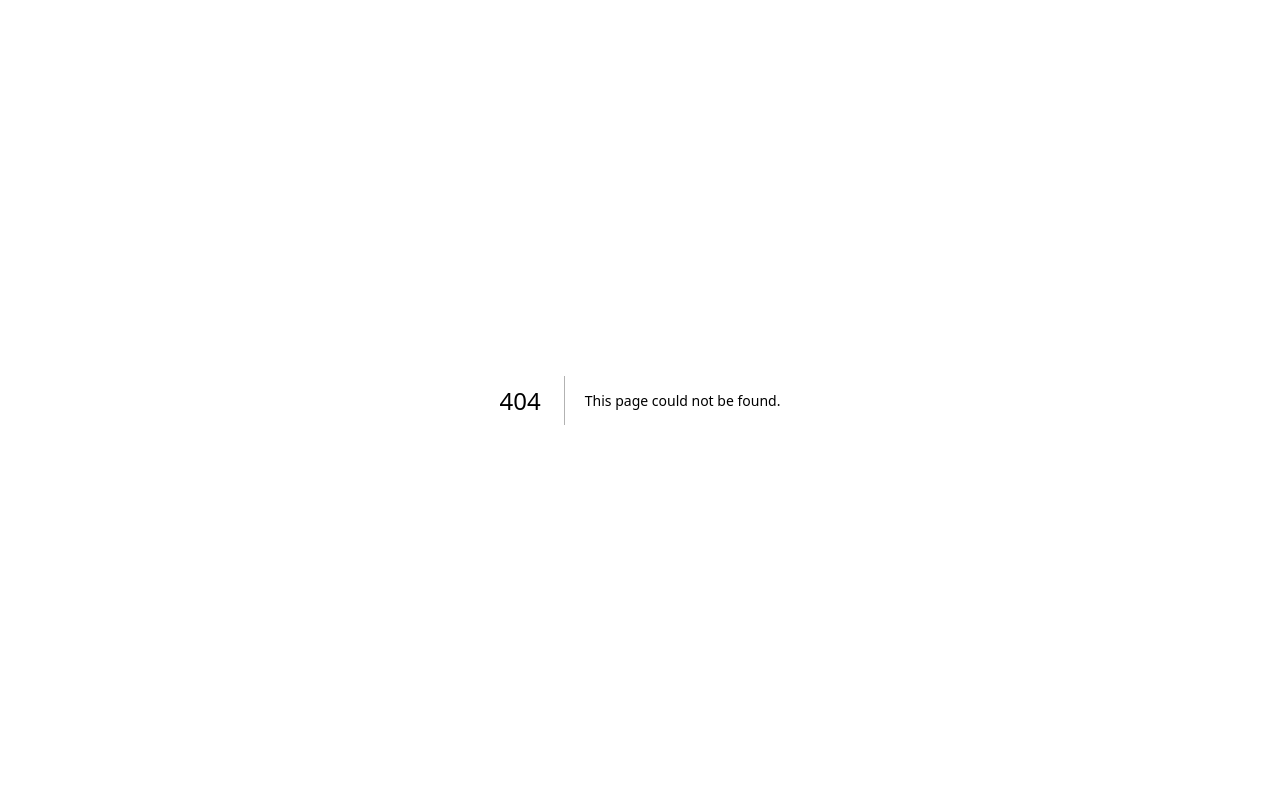
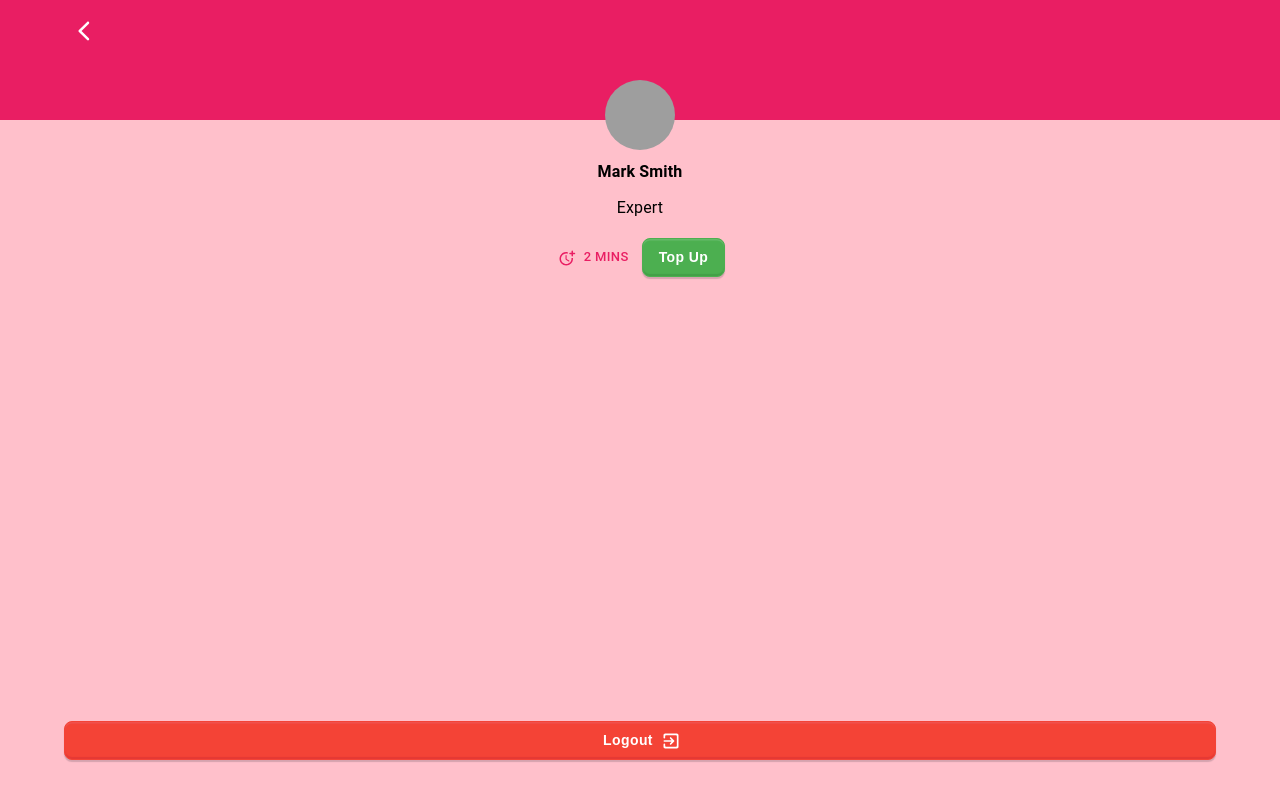
Before and after one commit to daveOnactive/callbuddy, a Next.js app: page /profile in a window 1280 px wide. Before the commit this address had no page. Built offline with nearby package versions, Linux system fonts and the light colour scheme; grey boxes are pictures that could not be loaded.

Commit message:
profile ui

```diff
--- /dev/null
+++ b/app/profile/page.tsx
@@ -0,0 +1,12 @@
+import { BuyTime, Logout, ProfileHeader } from "@/components";
+import { Box } from "@mui/material";
+
+export default function Profile() {
+  return (
+    <Box>
+      <ProfileHeader />
+      <BuyTime />
+      <Logout />
+    </Box>
+  )
+}
--- a/app/theme.ts
+++ b/app/theme.ts
@@ -101,7 +101,7 @@ export const theme = createTheme({
     },
     MuiTypography: {
       defaultProps: {
-        color: "white",
+        // color: "white",
       },
     },
   },
--- /dev/null
+++ b/components/features/BuyTime.tsx
@@ -0,0 +1,20 @@
+import { Box, Button } from "@mui/material";
+import MoreTimeRoundedIcon from '@mui/icons-material/MoreTimeRounded';
+
+export function BuyTime() {
+  return (
+    <Box sx={{
+      display: 'flex',
+      gap: 1,
+      mt: 2,
+      justifyContent: 'center'
+    }}>
+      <Button size='small' startIcon={<MoreTimeRoundedIcon />}>
+        2 mins
+      </Button>
+      <Button size='small' variant="contained" color='success'>
+        Top Up
+      </Button>
+    </Box>
+  )
+}
--- /dev/null
+++ b/components/features/Logout.tsx
@@ -0,0 +1,16 @@
+import { Button } from "@mui/material";
+import ExitToAppRoundedIcon from '@mui/icons-material/ExitToAppRounded';
+
+export function Logout() {
+  return (
+    <Button endIcon={<ExitToAppRoundedIcon />} variant="contained" color='error' sx={{
+      position: 'absolute',
+      bottom: '5%',
+      width: '90%',
+      left: '50%',
+      transform: 'translateX(-50%)'
+    }}>
+      Logout
+    </Button>
+  )
+}
--- a/components/features/index.ts
+++ b/components/features/index.ts
@@ -3,3 +3,5 @@ export * from "./SelectGender";
 export * from "./IncomingCall";
 export * from "./InCall";
 export * from "./StartCall";
+export * from "./BuyTime";
+export * from "./Logout";
--- /dev/null
+++ b/components/molecules/ProfileHeader.tsx
@@ -0,0 +1,54 @@
+import { Avatar, Box, IconButton, Typography } from "@mui/material";
+import ArrowBackIosNewRoundedIcon from '@mui/icons-material/ArrowBackIosNewRounded';
+import { pink } from "@mui/material/colors";
+
+export function ProfileHeader() {
+  return (
+    <Box sx={{
+      position: 'relative',
+      width: '100%'
+    }}>
+      <IconButton
+        sx={{
+          position: 'absolute',
+          top: '5%',
+          left: '5%',
+        }}
+      >
+        <ArrowBackIosNewRoundedIcon sx={{ color: 'white' }} />
+      </IconButton>
+
+      <Box sx={{
+        display: 'flex',
+        flexDirection: 'column',
+        gap: 1,
+        justifyContent: 'center',
+        alignItems: 'center',
+        pt: '5rem'
+      }}>
+        <Avatar
+          src="https://img.freepik.com/premium-photo/graphic-designer-digital-avatar-generative-ai_934475-9292.jpg"
+          alt='Remmy'
+          sx={{
+            width: 70,
+            height: 70
+          }}
+        />
+        <Typography variant="subtitle1" fontWeight='bold'>Mark Smith</Typography>
+        <Typography variant="subtitle1">Expert</Typography>
+      </Box>
+
+      <Box
+        sx={{
+          background: pink[500],
+          position: 'absolute',
+          top: 0,
+          right: 0,
+          width: '100%',
+          height: '7.5rem',
+          zIndex: -1,
+        }}
+      />
+    </Box>
+  )
+}
--- a/components/molecules/index.ts
+++ b/components/molecules/index.ts
@@ -1,3 +1,4 @@
 export * from "./AppBar";
 export * from "./BuddyCard";
 export * from "./CallActions";
+export * from "./ProfileHeader";
```
